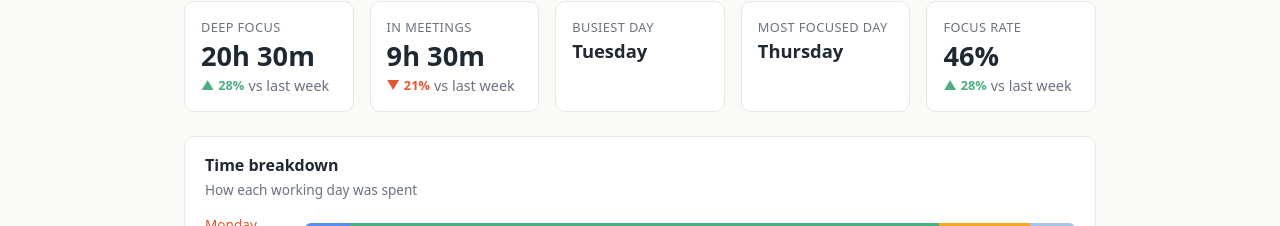
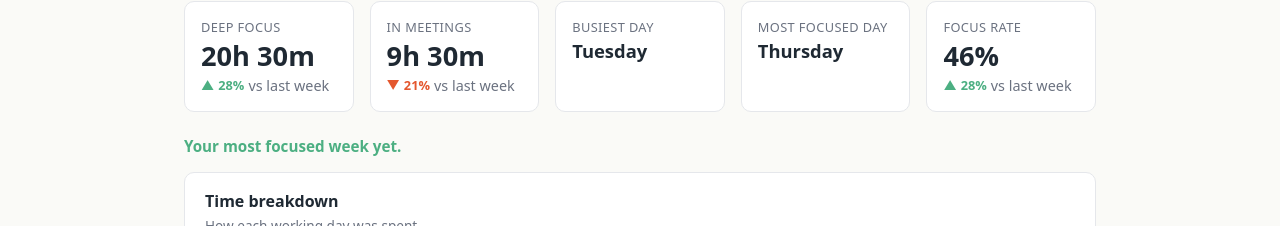
Before and after one commit to shiphrahx/watermelon, a React (Vite) app: page /#/ in a window 1280 px wide. Shown: the part 294-520 px from the top of the page. Built offline with nearby package versions, Linux system fonts and the light colour scheme; no server answers.

Commit message:
feat: self-benchmarking line ranking the week against history (#34)

```diff
--- /dev/null
+++ b/src/analysis/benchmark.js
@@ -0,0 +1,31 @@
+// Self-benchmarking: rank the current week's focus rate against stored history.
+// Returns a framing string, or null when there isn't enough history (< 4 weeks)
+// or the current week isn't in the store.
+
+function ordinal(n) {
+  const s = ['th', 'st', 'nd', 'rd']
+  const v = n % 100
+  return n + (s[(v - 20) % 10] || s[v] || s[0])
+}
+
+export function benchmarkWeek(weeks, currentWeekKey) {
+  if (!weeks || weeks.length < 4) return null
+  const current = weeks.find((w) => w.weekKey === currentWeekKey)
+  if (!current) return null
+
+  const M = weeks.length
+  const higher = weeks.filter((w) => w.focusRate > current.focusRate).length
+  const rank = higher + 1 // 1 = most focused
+
+  if (rank === 1) return 'Your most focused week yet.'
+
+  const topQuartile = Math.max(1, Math.ceil(M * 0.25))
+  if (rank <= topQuartile) {
+    return `One of your more focused weeks — ${ordinal(rank)} best of ${M} tracked.`
+  }
+
+  const bottomQuartileStart = M - Math.floor(M * 0.25) + 1
+  if (rank >= bottomQuartileStart) return 'A lighter week for focus than usual.'
+
+  return 'About average for you.'
+}
--- a/src/components/tabs/OverviewTab.jsx
+++ b/src/components/tabs/OverviewTab.jsx
@@ -9,7 +9,10 @@ import TimeBreakdown from '../panels/TimeBreakdown.jsx'
 import EndOfDayOverrun from '../panels/EndOfDayOverrun.jsx'
 import { dayQualityLabel, endOfDayOverrun } from '../../analysis/overview.js'
 import { computeGoalProgress } from '../../analysis/goal.js'
+import { benchmarkWeek } from '../../analysis/benchmark.js'
 import { getSettings } from '../../utils/settings.js'
+import { getAllWeeks } from '../../storage/history.js'
+import { isoWeekKey } from '../../utils/ranges.js'
 
 export default function OverviewTab({ insights, trends, days, workingStart, workingEnd, onSelectDay }) {
   const settings = getSettings()
@@ -29,9 +32,15 @@ export default function OverviewTab({ insights, trends, days, workingStart, work
     [insights, settings.focusGoalHours],
   )
 
+  const benchmark = useMemo(() => {
+    if (!days.length) return null
+    return benchmarkWeek(getAllWeeks(), isoWeekKey(days[0].dateKey))
+  }, [days])
+
   return (
     <>
       <InsightCards insights={insights} trends={trends} />
+      {benchmark && <p className="benchmark">{benchmark}</p>}
       <GoalProgress progress={goalProgress} />
       <div className="panels">
         <TimeBreakdown perDay={insights.perDay} onSelectDay={onSelectDay} qualityLabels={qualityLabels} />
--- a/src/index.css
+++ b/src/index.css
@@ -1099,3 +1099,10 @@ button.danger:hover {
   white-space: nowrap;
   font-variant-numeric: tabular-nums;
 }
+
+.benchmark {
+  font-size: 0.95rem;
+  font-weight: 600;
+  color: var(--color-focus);
+  margin: 0 0 1rem;
+}
```
Also changed, not shown: 2 other files (tests, documents, lock files or other folders).
